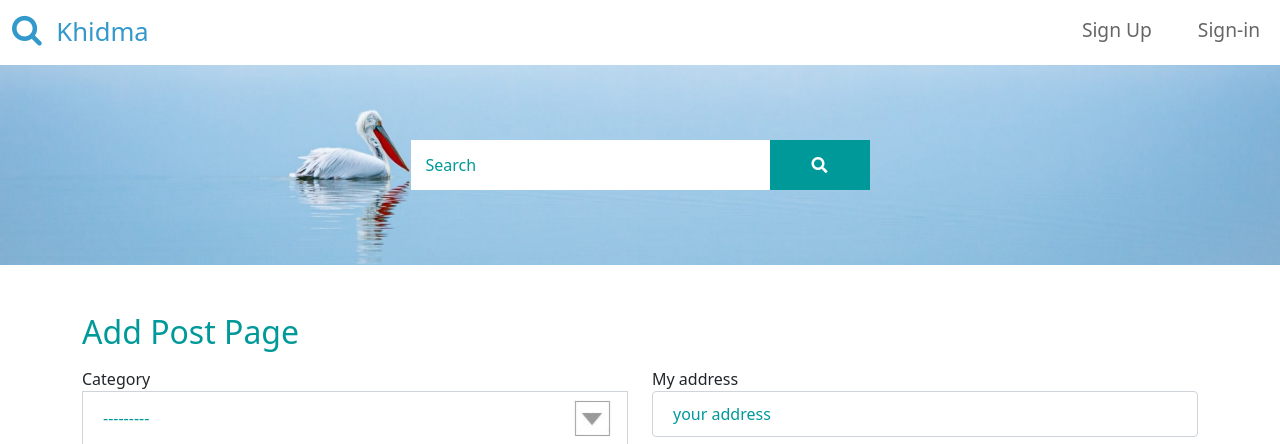
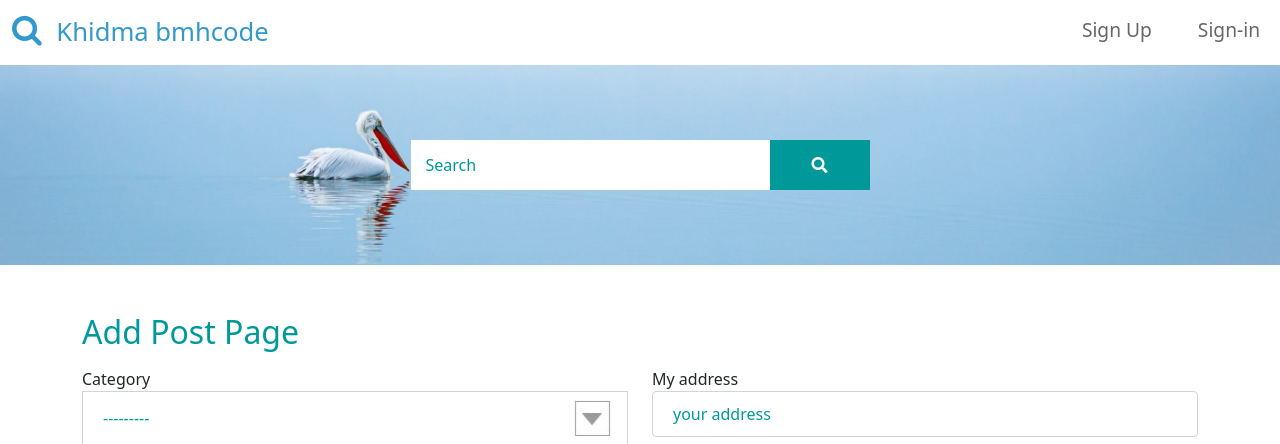
Before and after one commit to bmhcode/khidma, a Django app: page /post-add in a window 1280 px wide. Shown: the top 444 px of the page. Run offline with Django 4.2, Linux system fonts and the light colour scheme; data comes from the database, SQL or seed files in the repository; both versions use the stored data as it was after the commit; parts of the project's set-up code (start-up, migrations or seed data) failed here and were passed over; some libraries are stand-ins or nearby versions.

Commit message:
change title --> Khidma bmhcode

```diff
--- a/templates/app/base.html
+++ b/templates/app/base.html
@@ -31,7 +31,7 @@ https://templatemo.com/tm-556-catalog-z
         <div class="container-fluid">
             <a class="navbar-brand" href="{% url 'app:index' %}">
                 <i class="fa fa-search mr-2"></i>
-                Khidma
+                Khidma bmhcode
             </a>
             {% comment %} <button class="navbar-toggler" type="button" data-toggle="collapse" data-target="#navbarSupportedContent" aria-controls="navbarSupportedContent" aria-expanded="false" aria-label="Toggle navigation">
                 <i class="fas fa-bars"></i>
```
Also changed, not shown: requirements.txt (added, +14 -0 lines), app/migrations/0010_alter_wishlist_model_options_alter_postimages_post.py (added), db.sqlite3, media/images of post/bmh2.png (added), media/images of post/bmhcode1.jpg (added), media/post images/bmh_Photo.jpg (added).
